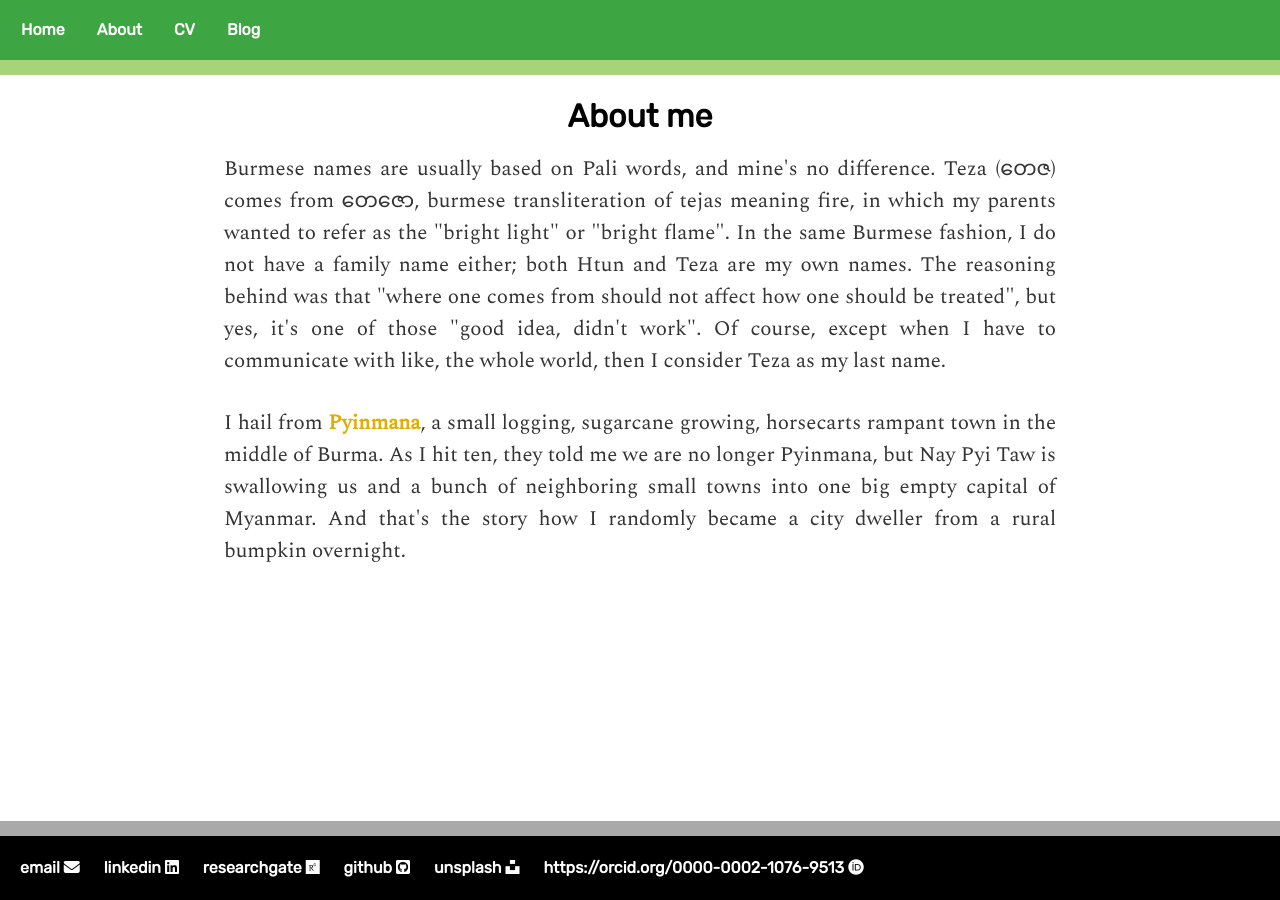
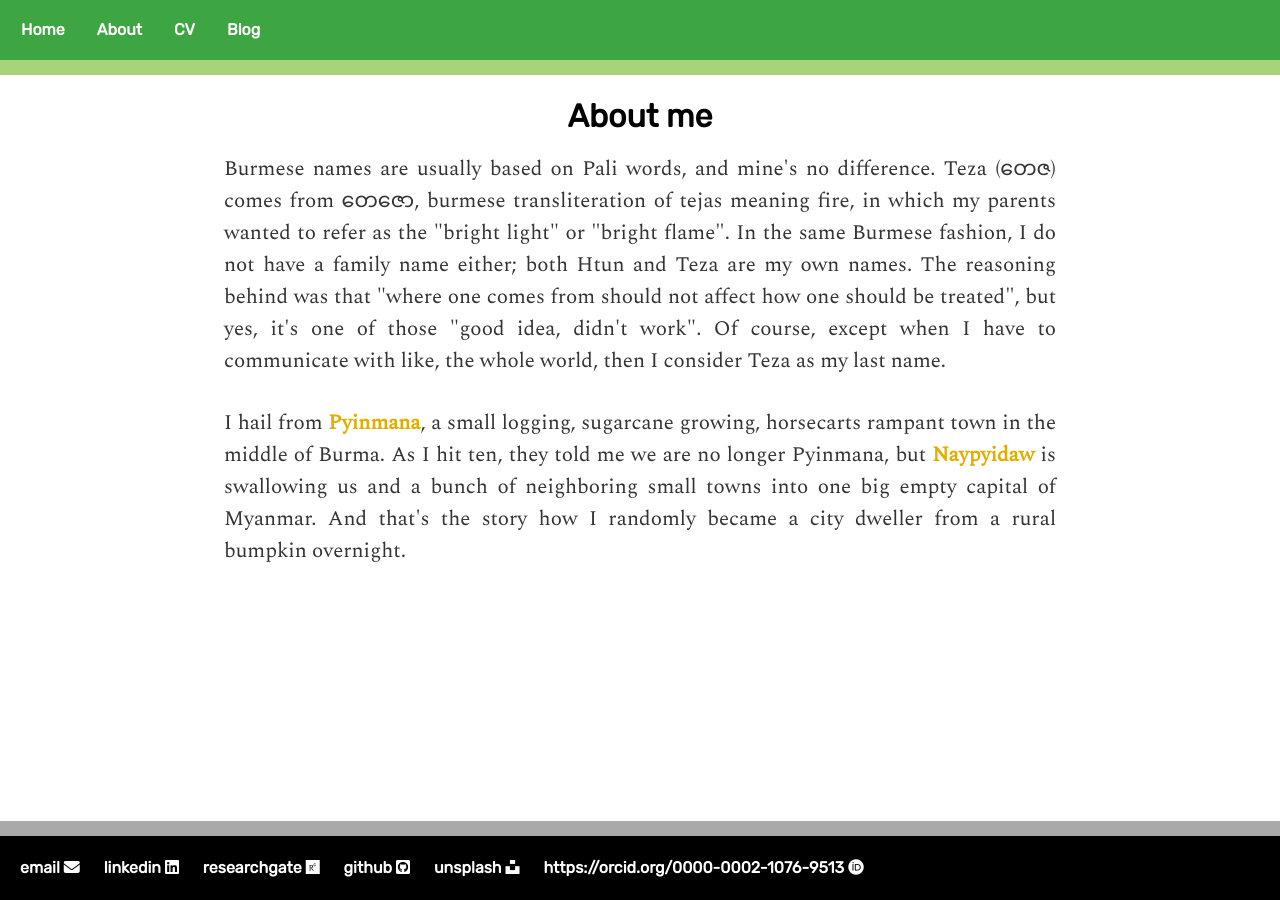
Before and after one commit to finerbrighterlighter/finerbrighterlighter.github.io, a Jekyll site: the page built from about/index.html, in a window 1280 px wide. Built offline with Jekyll 4.4.1, drawn with Linux system fonts in a browser that asks for light colours; nearby versions of some CDN libraries.

Commit message:
Update index.html

```diff
--- a/about/index.html
+++ b/about/index.html
@@ -6,6 +6,6 @@ title: About me
 	<h1>About me</h1>
 	<body>
 		<p>Burmese names are usually based on Pali words, and mine's no difference. Teza (တေဇ) comes from တေဇော, burmese transliteration of tejas meaning fire, in which my parents wanted to refer as the "bright light" or "bright flame". In the same Burmese fashion, I do not have a family name either; both Htun and Teza are my own names. The reasoning behind was that "where one comes from should not affect how one should be treated", but yes, it's one of those "good idea, didn't work". Of course, except when I have to communicate with like, the whole world, then I consider Teza as my last name. </p>
-		<p>I hail from <a href="https://en.wikipedia.org/wiki/Pyinmana">Pyinmana</a>, a small logging, sugarcane growing, horsecarts rampant town in the middle of Burma. As I hit ten, they told me we are no longer Pyinmana, but Nay Pyi Taw is swallowing us and a bunch of neighboring small towns into one big empty capital of Myanmar. And that's the story how I randomly became a city dweller from a rural bumpkin overnight. </p>
+		<p>I hail from <a href="https://en.wikipedia.org/wiki/Pyinmana">Pyinmana</a>, a small logging, sugarcane growing, horsecarts rampant town in the middle of Burma. As I hit ten, they told me we are no longer Pyinmana, but <a href="https://en.wikipedia.org/wiki/Naypyidaw">Naypyidaw</a> is swallowing us and a bunch of neighboring small towns into one big empty capital of Myanmar. And that's the story how I randomly became a city dweller from a rural bumpkin overnight. </p>
 	</body>
 </div><!-- /.blurb -->
```
